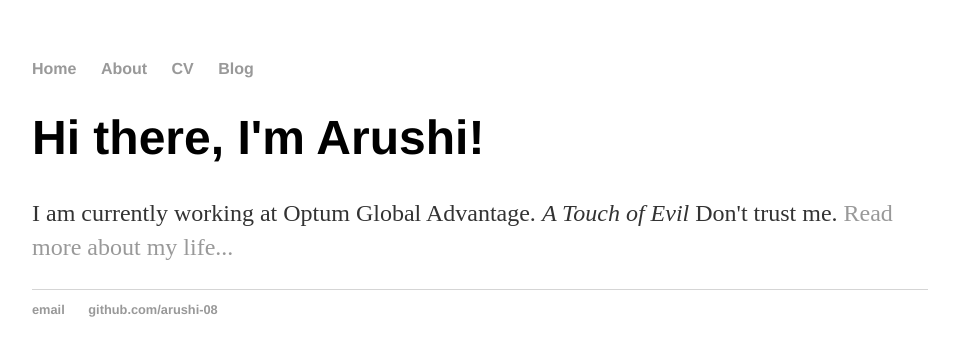
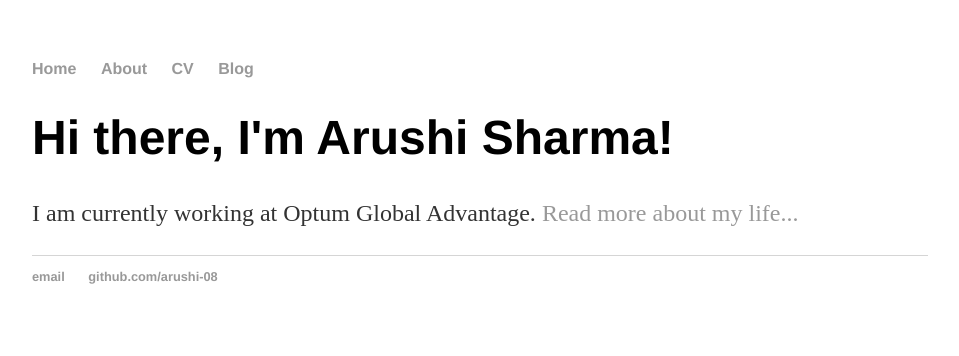
Before and after one commit to arushi-08/arushi-08.github.io, a Jekyll site: the page built from index.html, in a window 1280 px wide. Shown: the top 356 px of the page, without its empty margins (160-1119 px from the left). Built offline with Jekyll 4.4.1, drawn with Linux system fonts in a browser that asks for light colours.

Commit message:
Update index.html

```diff
--- a/index.html
+++ b/index.html
@@ -1,30 +1,8 @@
-<!DOCTYPE html>
-<html>
-	<head>
-		<title>Arushi Sharma, Associate Data Scientist</title>
-		<!-- link to main stylesheet -->
-		<link rel="stylesheet" type="text/css" href="/css/main.css">
-	</head>
-	<body>
-		<nav>
-    		<ul>
-        		<li><a href="/">Home</a></li>
-	        	<li><a href="/about">About</a></li>
-        		<li><a href="/cv">CV</a></li>
-        		<li><a href="/blog">Blog</a></li>
-    		</ul>
-		</nav>
-		<div class="container">
-    		<div class="blurb">
-        		<h1>Hi there, I'm Arushi!</h1>
-				<p>I am currently working at Optum Global Advantage. <em>A Touch of Evil</em> Don't trust me. <a href="/about">Read more about my life...</a></p>
-    		</div><!-- /.blurb -->
-		</div><!-- /.container -->
-		<footer>
-    		<ul>
-        		<li><a href="mailto:arushi.net@outlook.com">email</a></li>
-        		<li><a href="https://github.com/arushi-08">github.com/arushi-08</a></li>
-			</ul>
-		</footer>
-	</body>
-</html>
+---
+layout: default
+title: Arushi Sharma
+---
+<div class="blurb">
+	<h1>Hi there, I'm Arushi Sharma!</h1>
+	<p>I am currently working at Optum Global Advantage. <a href="/about">Read more about my life...</a></p>
+</div><!-- /.blurb -->
```
